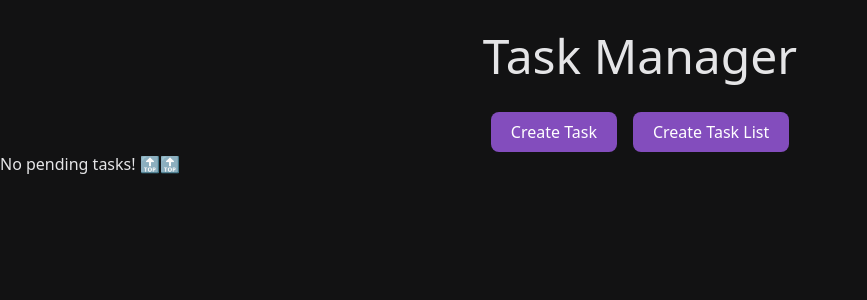
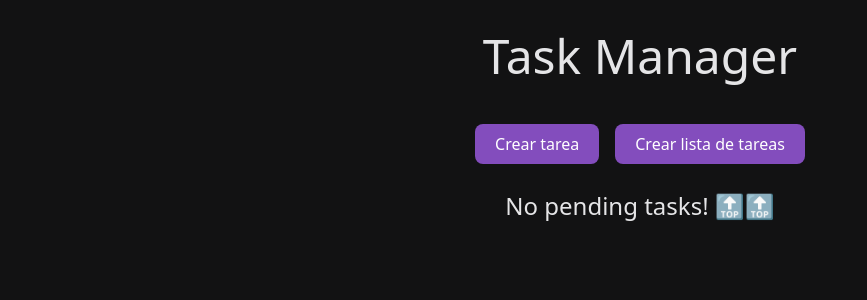
Before and after one commit to aitorlevi/crud-todo-tasks, a React (Vite) app: page / in a window 1280 px wide. Shown: the top 300 px of the page, without its empty margins (0-867 px from the left). Built offline with nearby package versions, Linux system fonts and the light colour scheme.

Commit message:
feat: add LabelInput component; integrate Button component in forms; update task and task list rendering; enhance modal design; add react-icons dependency

```diff
--- a/package.json
+++ b/package.json
@@ -13,6 +13,7 @@
     "@tailwindcss/vite": "^4.1.12",
     "react": "^19.1.1",
     "react-dom": "^19.1.1",
+    "react-icons": "^5.5.0",
     "tailwindcss": "^4.1.12"
   },
   "devDependencies": {
--- a/src/App.jsx
+++ b/src/App.jsx
@@ -5,6 +5,7 @@ import CreateTask from "./components/CreateTask";
 import Modal from "./components/Modal";
 import CreateTaskList from "./components/CreateTaskList";
 import TaskList from "./components/TaskList";
+import Button from "./components/Button";
 
 function generateId() {
   return new Date().getTime();
@@ -21,7 +22,7 @@ function App() {
   function renderForm() {
     if (contentModal === "createTask") {
       return <CreateTask taskLists={taskLists} onCreateTask={createTask} />;
-    } else if (contentModal === "createList") {
+    } else if (contentModal === "createTaskList") {
       return (
         <CreateTaskList
           taskLists={taskLists}
@@ -36,6 +37,7 @@ function App() {
     newTaskList.id = generateId();
     newTaskList.order = taskLists.length + 1;
     setTaskLists([...taskLists, newTaskList]);
+    closeModal();
   }
 
   function createTask(newTask) {
@@ -51,6 +53,7 @@ function App() {
       newTaskList,
       ...a.slice(taskListIndex + 1),
     ]);
+    closeModal();
   }
 
   return (
@@ -58,23 +61,19 @@ function App() {
       <header className="flex w-full flex-col items-center justify-center">
         <h1 className="my-8 text-5xl">Task Manager</h1>
         <div className="flex gap-4">
-          <button
-            className="bg-primary-accent hover:bg-primary-accent/80 rounded-lg px-5 py-2 text-white"
+          <Button
+            children="Crear tarea"
             type="button"
             onClick={() => openModal("createTask")}
-          >
-            Create Task
-          </button>
-          <button
-            className="bg-primary-accent hover:bg-primary-accent/80 rounded-lg px-5 py-2 text-white"
+          />
+          <Button
+            children="Crear lista de tareas"
             type="button"
-            onClick={() => openModal("createList")}
-          >
-            Create Task List
-          </button>
+            onClick={() => openModal("createTaskList")}
+          />
         </div>
       </header>
-      <main className="main">
+      <main className="flex flex-col items-center gap-6 overflow-x-auto p-6">
         {taskLists && taskLists.length > 0 ? (
           taskLists.map((list) => <TaskList key={list.id} data={list} />)
         ) : (
--- a/src/components/Button.jsx
+++ b/src/components/Button.jsx
@@ -1,8 +1,12 @@
 import React from "react";
 
-export default function Button({ onClick, children }) {
+export default function Button({ children, type = "submit", onClick = null }) {
   return (
-    <button className="button" type="button" onClick={onClick}>
+    <button
+      className="bg-primary-accent hover:bg-primary-accent/80 mt-3 rounded-lg px-5 py-2 text-white"
+      type={type}
+      onClick={onClick}
+    >
       {children}
     </button>
   );
--- a/src/components/CreateTask.jsx
+++ b/src/components/CreateTask.jsx
@@ -1,40 +1,49 @@
 import React from "react";
 import { PRIORITIES } from "../constants";
+import Button from "./Button";
+import LabelInput from "./LabelInput";
 
 export default function CreateTask({ taskLists, onCreateTask }) {
   function onSubmit(formData) {
     const formJson = Object.fromEntries(formData.entries());
-    if (formJson.priority) formJson.priority = Number(formJson.priority);
     if (formJson.list) formJson.list = Number(formJson.list);
     onCreateTask(formJson);
   }
 
   return (
-    <form action={onSubmit}>
-      <h3>Agregar tarea</h3>
-      <label>
-        Título
-        <input name="title" type="text" required />
-      </label>
-      <label>
-        Descripción
-        <input name="description" type="text" required />
-      </label>
-      <select name="priority" required>
+    <form className="text-md flex flex-col gap-4" action={onSubmit}>
+      <h3 className="mb-3 self-center">Agregar tarea</h3>
+      <LabelInput label="Nombre" name="title" />
+      <LabelInput label="Descripción" name="description" />
+      <label className="flex flex-col">
+        Prioridad
+        <select
+          className="bg-main-background focus:outline-secondary-accent w-full appearance-none rounded-md p-3 py-1 focus:outline-2 focus:-outline-offset-2"
+          name="priority"
+          required
+        >
           {PRIORITIES.map((priority) => (
             <option key={priority.id} value={priority.id}>
               {priority.value}
             </option>
           ))}
         </select>
-      <select name="list" required>
+      </label>
+      <label className="flex flex-col">
+        Lista
+        <select
+          className="bg-main-background focus:outline-secondary-accent w-full appearance-none rounded-md p-3 py-1 select-none focus:text-white focus:outline-2 focus:-outline-offset-2"
+          name="list"
+          required
+        >
           {taskLists?.map((taskList) => (
             <option key={taskList.id} value={taskList.id}>
               {taskList.title}
             </option>
           ))}
         </select>
-      <button type="submit">Añadir</button>
+      </label>
+      <Button children="Añadir" />
     </form>
   );
 }
--- a/src/components/CreateTaskList.jsx
+++ b/src/components/CreateTaskList.jsx
@@ -1,4 +1,6 @@
 import React from "react";
+import Button from "./Button";
+import LabelInput from "./LabelInput";
 
 export default function CreateTaskList({ taskLists, onCreateTaskList }) {
   function onSubmit(formData) {
@@ -10,13 +12,10 @@ export default function CreateTaskList({ taskLists, onCreateTaskList }) {
   }
 
   return (
-    <form action={onSubmit}>
-      <h3>Crear lista</h3>
-      <label>
-        Título
-        <input name="title" type="text" required />
-      </label>
-      <button type="submit">Añadir</button>
+    <form className="flex flex-col gap-4" action={onSubmit}>
+      <h3 className="mb-3 self-center">Crear lista</h3>
+      <LabelInput label="Nombre" name="title" />
+      <Button children="Añadir" />
     </form>
   );
 }
--- /dev/null
+++ b/src/components/LabelInput.jsx
@@ -0,0 +1,20 @@
+import React from "react";
+
+export default function LabelInput({
+  label,
+  name,
+  type = "text",
+  required = true,
+}) {
+  return (
+    <label>
+      {label}
+      <input
+        className="focus:border-secondary-accent focus:outline-secondary-accent block w-full rounded-md border border-gray-300 px-3 py-2 placeholder-gray-400 shadow-sm focus:outline"
+        name={name}
+        type={type}
+        required={required}
+      />
+    </label>
+  );
+}
--- a/src/components/Modal.jsx
+++ b/src/components/Modal.jsx
@@ -1,12 +1,21 @@
 import React from "react";
+import { FaXmark } from "react-icons/fa6";
 
 export default function Modal({ children, onClose }) {
   return (
-    <div className="modal">
-      <button type="button" onClick={onClose}>
-        Cerrar
-      </button>
-      {children}
+    <div className="fixed top-0 left-0 flex h-dvh w-dvw items-center justify-center bg-black/80 p-4">
+      <div className="bg-surface m-4 flex w-full flex-col gap-4 rounded-lg p-6">
+        <div className="flex justify-end">
+          <button
+            className="cursor-pointer text-3xl"
+            type="button"
+            onClick={onClose}
+          >
+            <FaXmark />
+          </button>
+        </div>
+        {children}
+      </div>
     </div>
   );
 }
--- a/src/components/Task.jsx
+++ b/src/components/Task.jsx
@@ -2,8 +2,10 @@ import React from "react";
 
 export default function Task({ data }) {
   return (
-    <article className="task">
-      <h4 className="task__title">{data.title}</h4>
+    <article className="bg-surface min-w-4/5 rounded-lg p-4">
+      <h4 className="">{data.title}</h4>
+      <p className="text-secondary-text">{data.description}</p>
+      <span className="text-secondary-accent">{data.priority}</span>
     </article>
   );
 }
--- a/src/components/TaskList.jsx
+++ b/src/components/TaskList.jsx
@@ -3,11 +3,13 @@ import Task from "./Task.jsx";
 
 export default function TaskList({ data }) {
   return (
-    <section className="tasklist">
-      <h2 className="tasklist__title">{data.title}</h2>
-      {data.tasks.map((task) => (
-        <Task key={task.id} data={task} />
-      ))}
+    <section className="flex w-full flex-col gap-4">
+      <h2 className="bg-surface w-full rounded-lg p-3">{data.title}</h2>
+      <div className="flex w-full gap-3 overflow-x-scroll">
+        {data.tasks.map((task) => (
+          <Task key={task.id} data={task} />
+        ))}
+      </div>
     </section>
   );
 }
--- a/src/index.css
+++ b/src/index.css
@@ -26,24 +26,13 @@
   --color-status-danger: oklch(0.5516 0.1656 26.65);
 }
 
-html {
-  box-sizing: border-box;
-  -webkit-font-smoothing: antialiased;
-  -moz-osx-font-smoothing: grayscale;
-}
-
-*,
-*::before,
-*::after {
-  box-sizing: inherit;
-}
-
+@layer base {
   html,
   body {
     min-height: 100%;
     background-color: var(--color-main-background);
     color: var(--color-main-text);
-  font-family: theme("fontFamily.sans", "ui-sans-serif, system-ui, sans-serif");
+    font-family: ui-sans-serif, system-ui, sans-serif;
     margin: 0;
   }
 
@@ -61,3 +50,14 @@ a {
     color: inherit;
     text-decoration: none;
   }
+
+  h1 {
+    font-size: var(--text-3xl);
+  }
+  h2 {
+    font-size: var(--text-2xl);
+  }
+  h3 {
+    font-size: var(--text-xl);
+  }
+}
```
Also changed, not shown: src/components/AddTask.jsx (deleted), 1 other file (tests, documents, lock files or other folders). Lines whose indentation alone changed are shown as unchanged.
